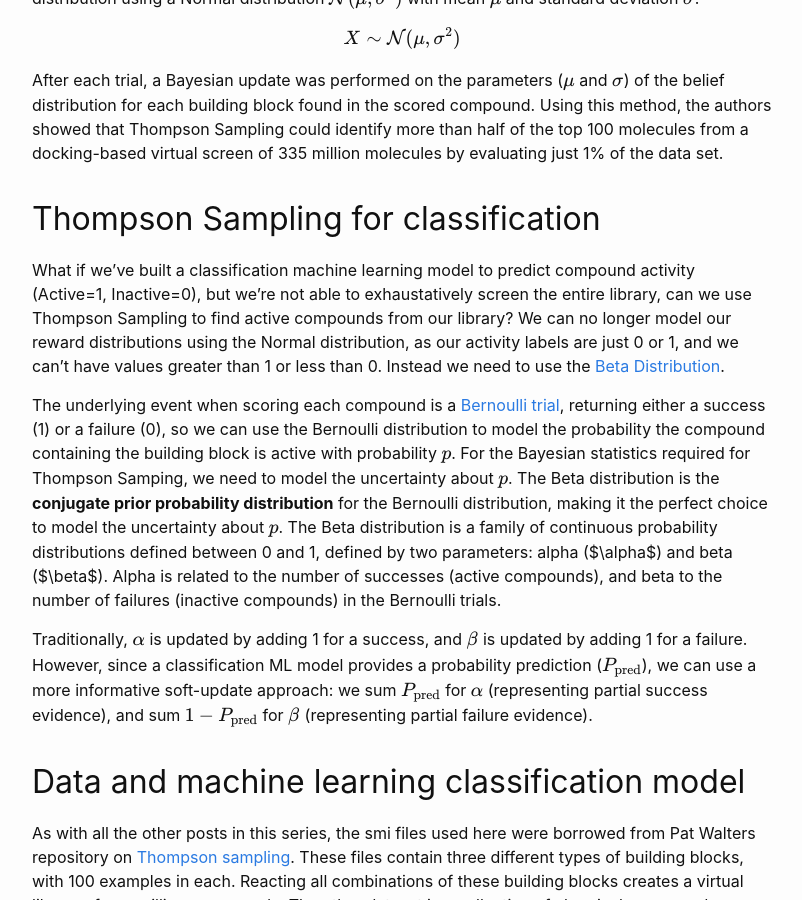
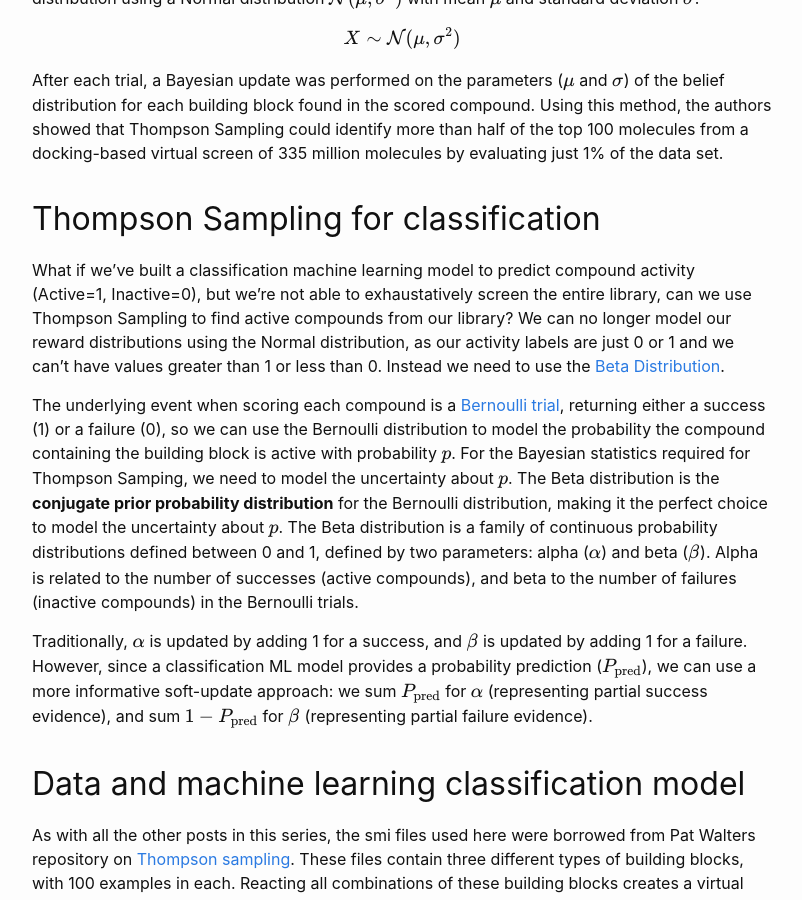
Before and after one commit to jonswain/jonswain.github.io, a Jekyll site: the page built from _posts/2025-11-26-TS-for-classification.md, in a window 1280 px wide and 900 px high, scrolled down 1560 px. Shown: the whole window, without its empty margins (238-1040 px from the left). Built offline with Jekyll 4.4.1, drawn with Linux system fonts in a browser that asks for light colours; some of the changed text lies outside the part shown.

Commit message:
Proof read post and fix typos

```diff
--- a/_posts/2025-11-26-TS-for-classification.md
+++ b/_posts/2025-11-26-TS-for-classification.md
@@ -45,9 +45,9 @@
 
 ## Thompson Sampling for classification
 
-What if we've built a classification machine learning model to predict compound activity (Active=1, Inactive=0), but we're not able to exhaustatively screen the entire library, can we use Thompson Sampling to find active compounds from our library? We can no longer model our reward distributions using the Normal distribution, as our activity labels are just 0 or 1, and we can't have values greater than 1 or less than 0. Instead we need to use the [Beta Distribution](https://en.wikipedia.org/wiki/Beta_distribution).
+What if we've built a classification machine learning model to predict compound activity (Active=1, Inactive=0), but we're not able to exhaustatively screen the entire library, can we use Thompson Sampling to find active compounds from our library? We can no longer model our reward distributions using the Normal distribution, as our activity labels are just 0 or 1 and we can't have values greater than 1 or less than 0. Instead we need to use the [Beta Distribution](https://en.wikipedia.org/wiki/Beta_distribution).
 
-The underlying event when scoring each compound is a [Bernoulli trial](https://en.wikipedia.org/wiki/Bernoulli_trial), returning either a success (1) or a failure (0), so we can use the Bernoulli distribution to model the probability the compound containing the building block is active with probability $$p$$. For the Bayesian statistics required for Thompson Samping, we need to model the uncertainty about $$p$$. The Beta distribution is the **conjugate prior probability distribution** for the Bernoulli distribution, making it the perfect choice to model the uncertainty about $$p$$. The Beta distribution is a family of continuous probability distributions defined between 0 and 1, defined by two parameters: alpha ($\alpha$) and beta ($\beta$). Alpha is related to the number of successes (active compounds), and beta to the number of failures (inactive compounds) in the Bernoulli trials.
+The underlying event when scoring each compound is a [Bernoulli trial](https://en.wikipedia.org/wiki/Bernoulli_trial), returning either a success (1) or a failure (0), so we can use the Bernoulli distribution to model the probability the compound containing the building block is active with probability $$p$$. For the Bayesian statistics required for Thompson Samping, we need to model the uncertainty about $$p$$. The Beta distribution is the **conjugate prior probability distribution** for the Bernoulli distribution, making it the perfect choice to model the uncertainty about $$p$$. The Beta distribution is a family of continuous probability distributions defined between 0 and 1, defined by two parameters: alpha ($$\alpha$$) and beta ($$\beta$$). Alpha is related to the number of successes (active compounds), and beta to the number of failures (inactive compounds) in the Bernoulli trials.
 
 Traditionally, $$\alpha$$ is updated by adding 1 for a success, and $$\beta$$ is updated by adding 1 for a failure. However, since a classification ML model provides a probability prediction ($$P_{\text{pred}}$$), we can use a more informative soft-update approach: we sum $$P_{\text{pred}}$$ for $$\alpha$$ (representing partial success evidence), and sum $$1 - P_{\text{pred}}$$ for $$\beta$$ (representing partial failure evidence).
 
```
Also changed, not shown: other parts of _posts/2025-11-26-TS-for-classification.md (+4 -4 lines).
